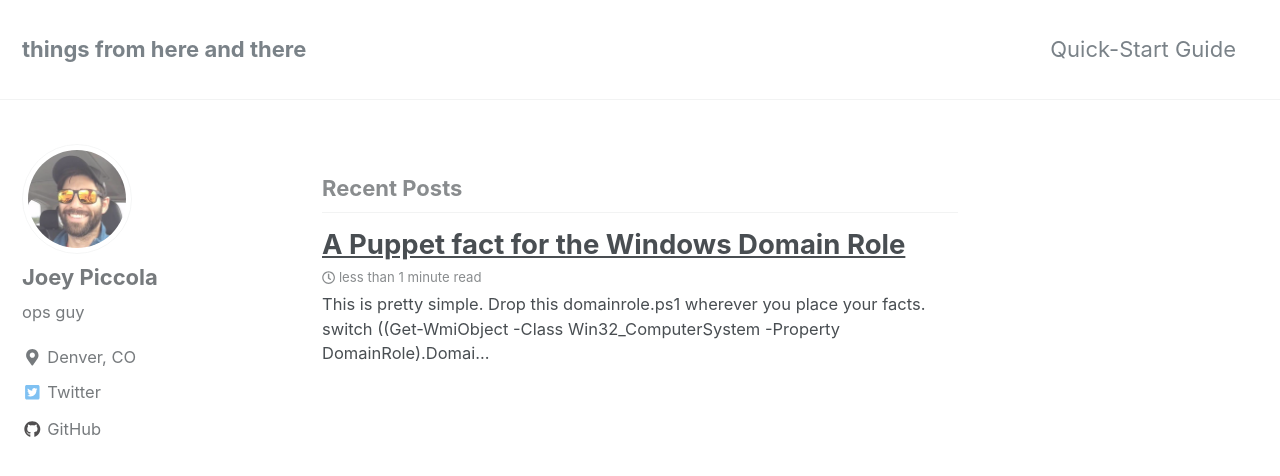
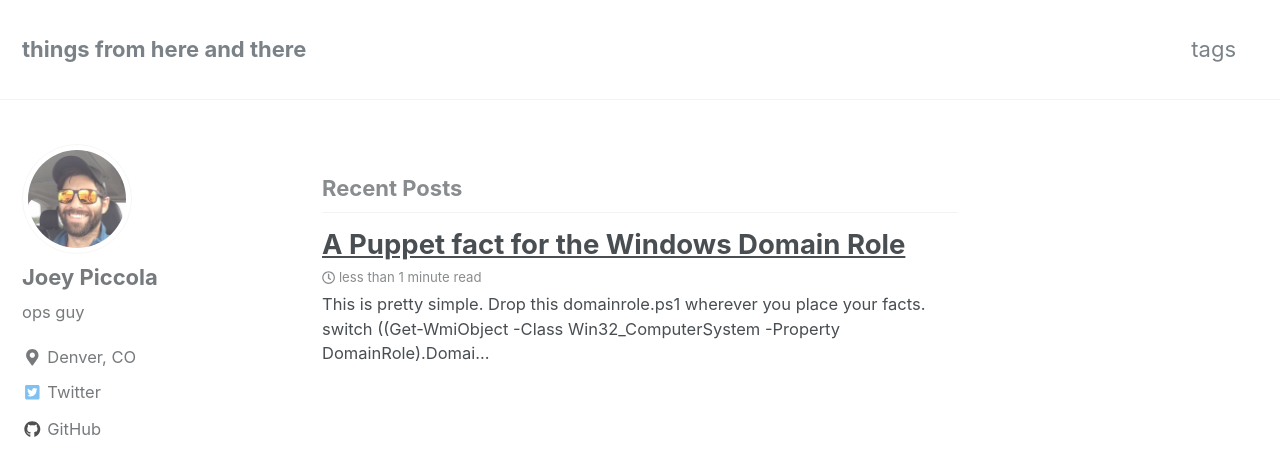
Before and after one commit to joeypiccola/joeypiccola.github.io, a Jekyll site: the page built from index.html, in a window 1280 px wide and 900 px high. Shown: the top 476 px of the window. Built offline with Jekyll 4.4.1, drawn with Linux system fonts in a browser that asks for light colours; nearby versions of some CDN libraries; the list of posts is cut into pages by our own code.

Commit message:
tags maybe

```diff
--- a/_data/navigation.yml
+++ b/_data/navigation.yml
@@ -1,7 +1,7 @@
 # main links
 main:
-  - title: "Quick-Start Guide"
-    url: https://mmistakes.github.io/minimal-mistakes/docs/quick-start-guide/
+  - title: "tags"
+    url: /tags/
   # - title: "About"
   #   url: https://mmistakes.github.io/minimal-mistakes/about/
   # - title: "Sample Posts"
```
